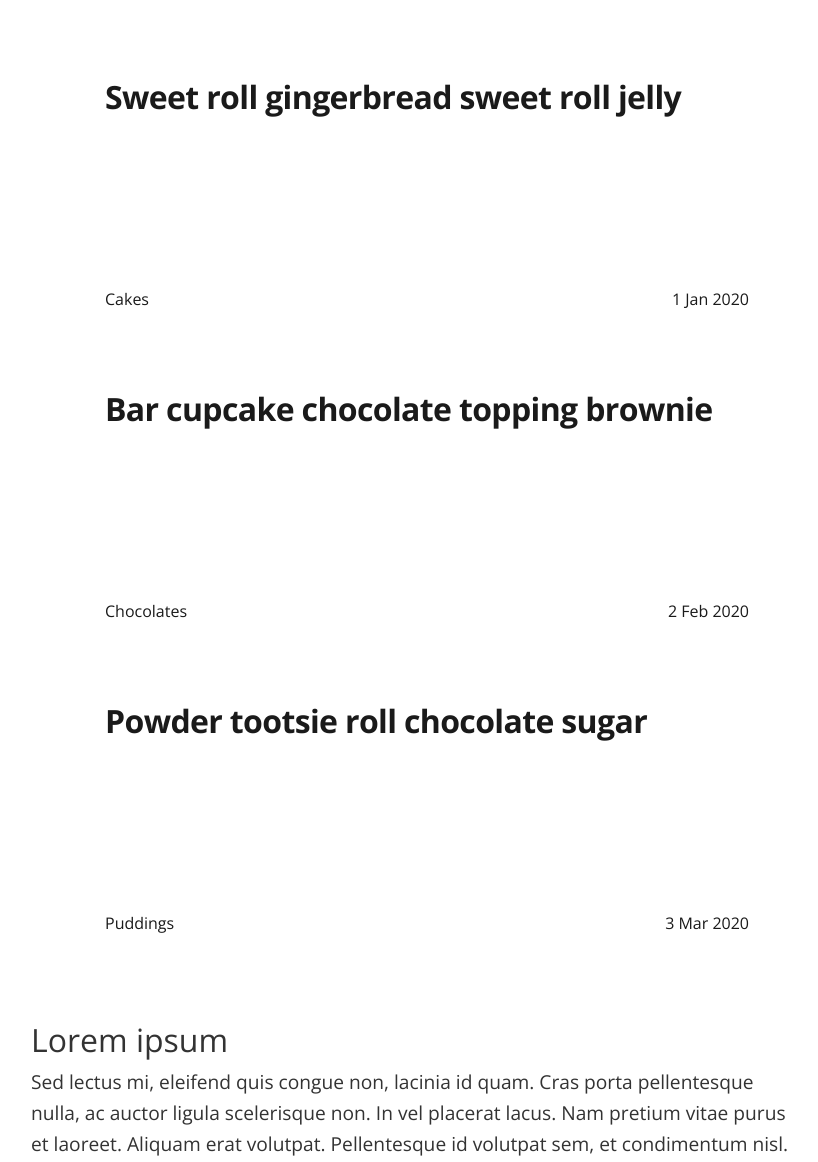
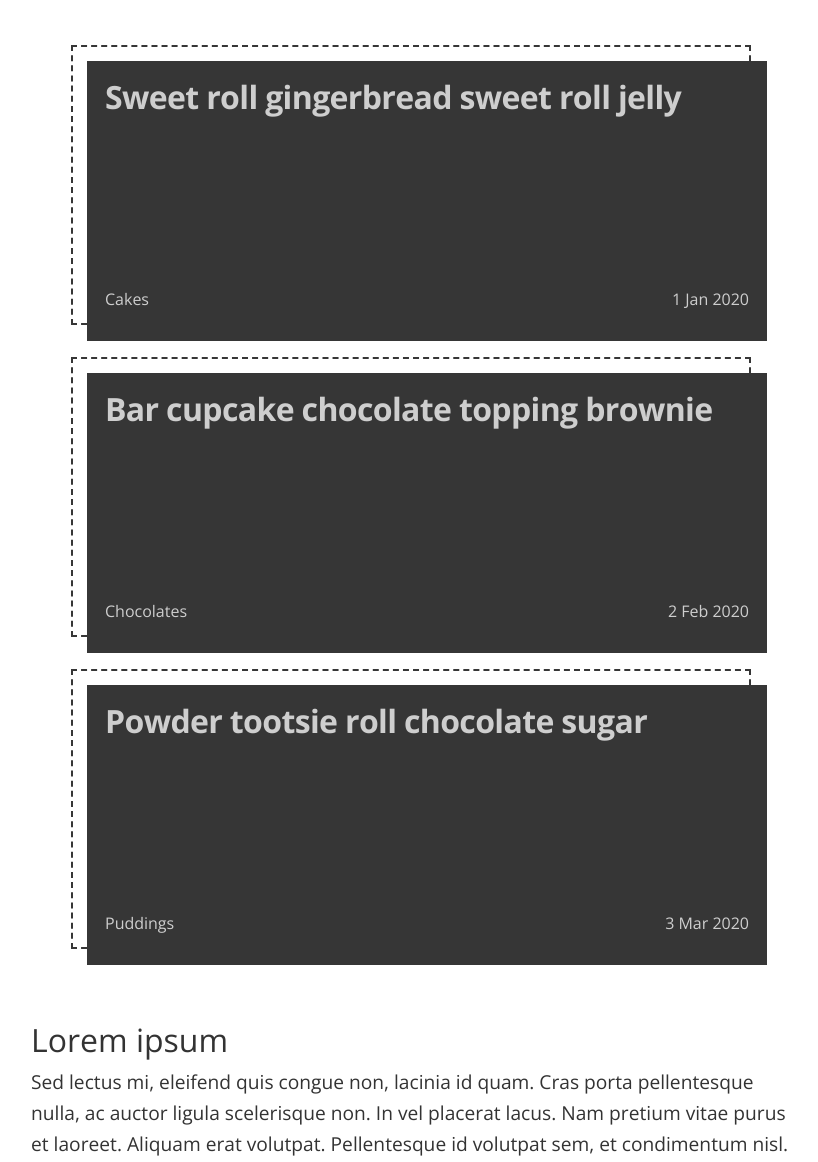
Before and after one commit to Aditya-aot/Django-Stock, a Django app: page /test/ in a window 1280 px wide. Shown: the part 300-1462 px from the top of the page, without its empty margins (229-1047 px from the left). Run offline with Django 3.2, Linux system fonts and the light colour scheme.

Commit message:
frontend part1

```diff
--- a/static/styles/styles3.css
+++ b/static/styles/styles3.css
@@ -335,10 +335,11 @@
 :root {
     --base-grid: 8px;
     --colour-body-background: #4cc3d8;
-    --colour-background: #fff;
-    --colour-background-folded: #dad6d6;
-    --colour-background-stripes: rgba(255,255,255,.5);
-    --colour-text: #1a1a1a;
+    /* --colour-background:linear-gradient(rgb(32, 32, 32), rgb(54, 54, 54)); */
+    --colour-background: rgb(54, 54, 54);
+    --colour-background-folded: #555555;
+    --colour-background-stripes: rgb(255, 255, 255);
+    --colour-text: #cecece;
   }
 
   *, :after, :before {
--- a/templates/stock/base.html
+++ b/templates/stock/base.html
@@ -11,7 +11,7 @@
    <script src='https://cdnjs.cloudflare.com/ajax/libs/Chart.js/2.9.3/Chart.min.js'></script>
 
     <script src="{% static 'styles/main1.js' %}" defer ></script>
-    <link rel="stylesheet" href="{% static 'styles/styles2.css' %} ">
+    <link rel="stylesheet" href="{% static 'styles/styles3.css' %} ">
 
 
 
--- a/templates/stock/base2.html
+++ b/templates/stock/base2.html
@@ -36,7 +36,7 @@
 
 <p>
 <ol class="articles">
-  <li class="articles__article" style="--animation-order:1"><a class="articles__link">
+  <li class="articles__article" style="--animation-order:1"><a class="articles__link" href="/chart">
       <div class="articles__content articles__content--lhs">
         <h2 class="articles__title">Sweet roll gingerbread sweet roll jelly</h2>
         <div class="articles__footer">
```
